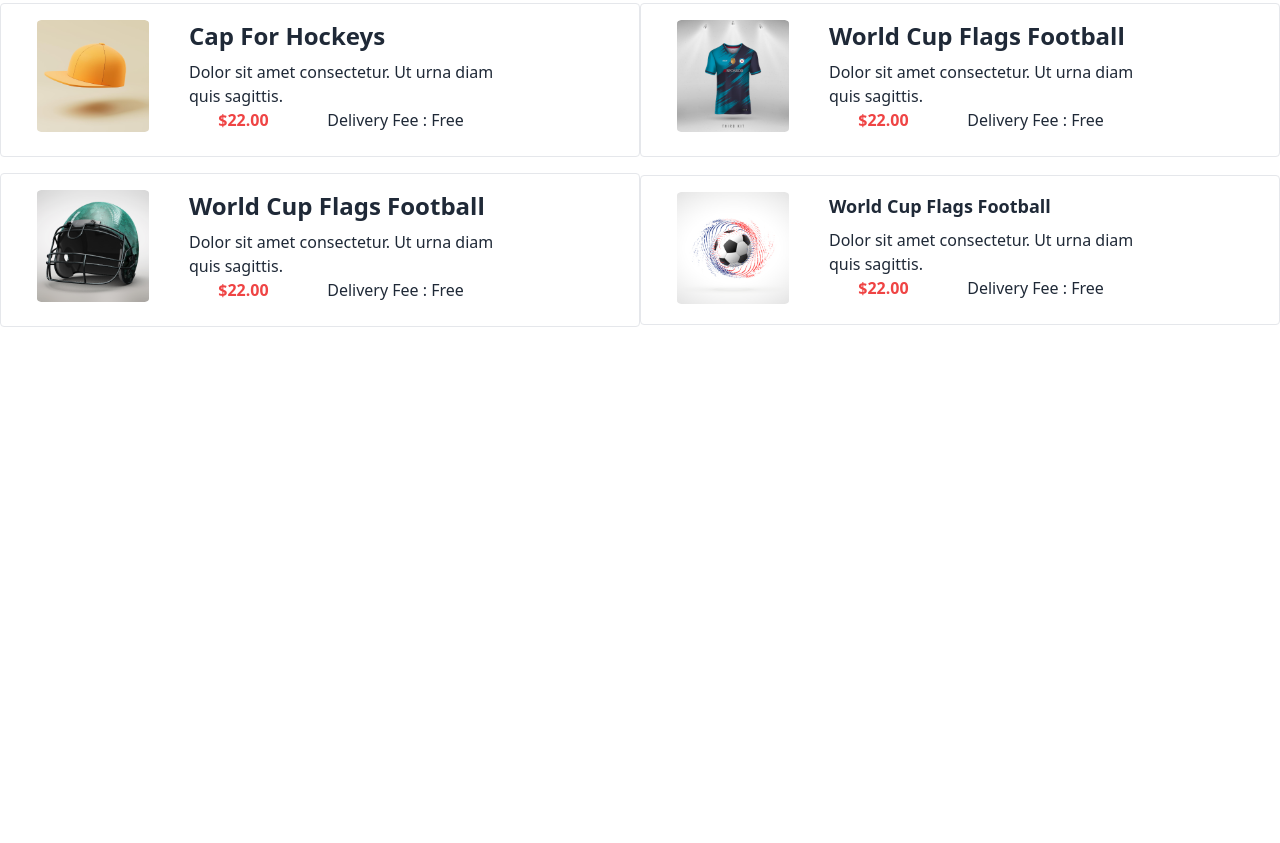
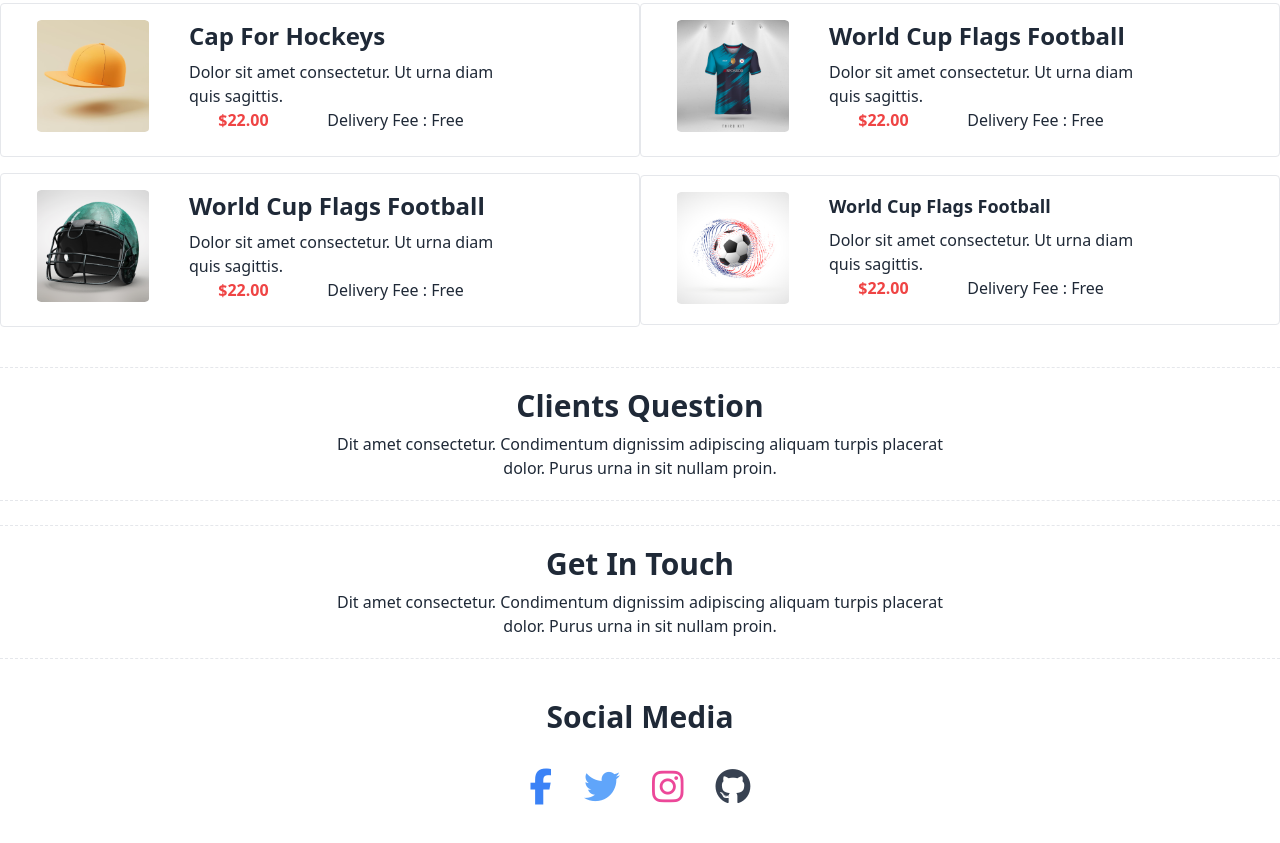
Before and after one commit to haibullah2023/hocky-assignment-3, a plain HTML site: page index.html in a window 1280 px wide. Shown: the part 2496-3339 px from the top of the page. Before the commit the page ends 2839 px from the top, so only its background shows below. Drawn offline with nearby package versions, Linux system fonts and the light colour scheme.

Commit message:
aded social icons section

```diff
--- a/index.html
+++ b/index.html
@@ -9,6 +9,8 @@
     <!-- daisy ui link -->
     <link href="https://cdn.jsdelivr.net/npm/daisyui@4.7.2/dist/full.min.css" rel="stylesheet" type="text/css" />
     <script src="https://cdn.tailwindcss.com"></script>
+<!-- font awesome link :  -->
+<script src="https://kit.fontawesome.com/7ca64baf45.js" crossorigin="anonymous"></script>
 </head>
 
 <body>
@@ -278,6 +280,55 @@
     </div>
 
     <!-- vejal  -->
+
+
+    <!-- client questions section  -->
+
+    <div class="text-part mt-6 p-5 text-center border-t border-dashed border-b ">
+        <h2 class="text-3xl font-bold mb-2">Clients Question</h2>
+        <p>Dit amet consectetur. Condimentum dignissim adipiscing aliquam turpis placerat <br> dolor. Purus urna
+            in sit nullam proin. </p>
+    </div>
+
+    <!-- questions section  -->
+
+    <!-- questions section  -->
+
+    <!-- get in tuch section  -->
+
+    <div class="text-part mt-6 p-5 text-center border-t border-dashed border-b ">
+        <h2 class="text-3xl font-bold mb-2">Get In Touch</h2>
+        <p>Dit amet consectetur. Condimentum dignissim adipiscing aliquam turpis placerat <br> dolor. Purus urna
+            in sit nullam proin. </p>
+    </div>
+
+    <!-- tuch section  -->
+
+    <!-- tuch section  -->
+
+    <!-- social media  -->
+
+
+    <div class="container mx-auto text-center mt-10 mb-10">
+        <h2 class="text-3xl font-bold mb-8">Social Media</h2>
+        <div class="flex justify-center">
+            <div class="icon mr-8">
+                <i class="fab fa-facebook-f text-blue-500 text-4xl"></i>
+            </div>
+            <div class="icon mr-8">
+                <i class="fab fa-twitter text-blue-400 text-4xl"></i>
+            </div>
+            <div class="icon mr-8">
+                <i class="fab fa-instagram text-pink-500 text-4xl"></i>
+            </div>
+            <div class="icon">
+                <i class="fa-brands fa-github text-gray-700 text-4xl"></i>
+            </div>
+        </div>
+    </div>
+
+
+
     <footer>
 
     </footer>
```
